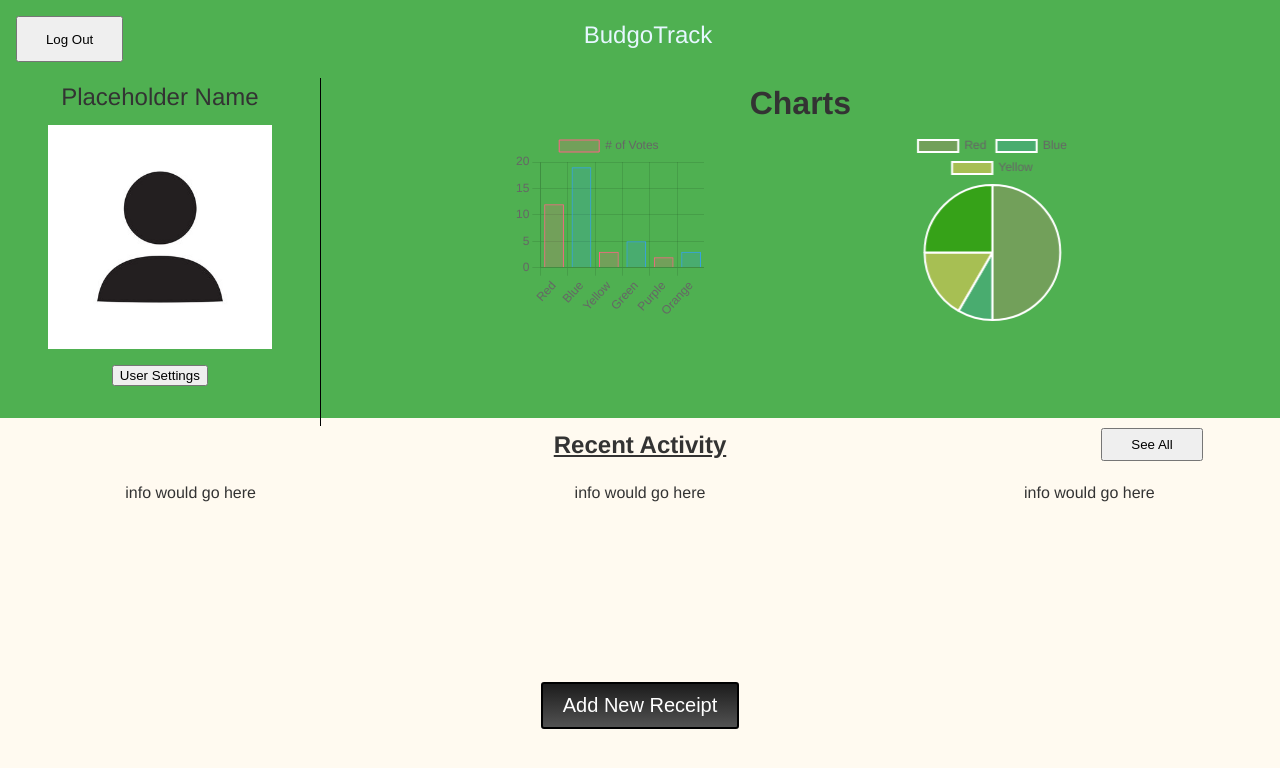
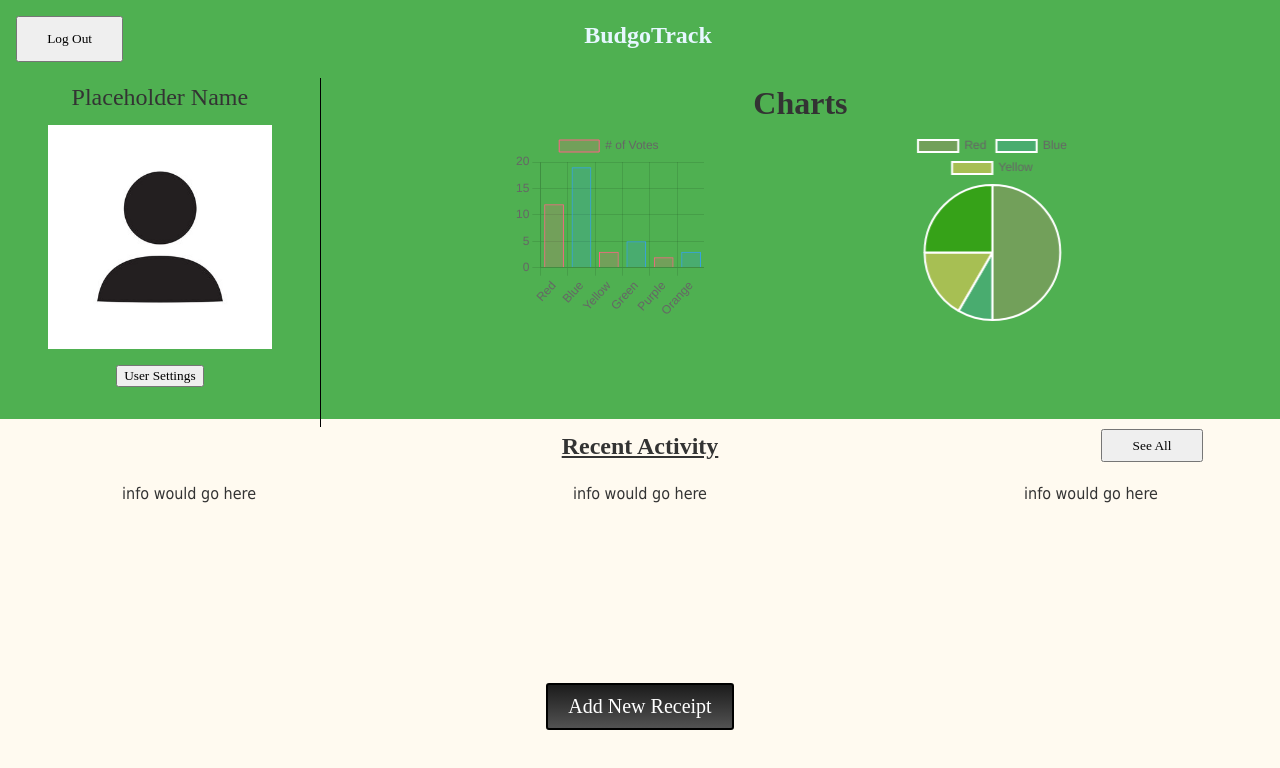
Before and after one commit to akoller01Maryville/cosc231BudgoTrack, a website: page public/chart.html in a window 1280 px wide. Drawn offline with nearby package versions, Linux system fonts and the light colour scheme; no server answers; a web font is replaced by a local one.

Commit message:
added Roboto Slab font throughout pages

```diff
--- a/public/chart.html
+++ b/public/chart.html
@@ -18,7 +18,7 @@
     </header>
     <div class="flexContainer">
         <div id="userHeading">
-            <div id="userDetails">Placeholder Name</div>
+            <div id="userDetails" class="roboto-slab-regular">Placeholder Name</div>
             <img src="images/defaultUser.jpeg" alt="User Profile Picture">
             <button onclick="window.location.href='profile.html'">User Settings</button>
         </div>
@@ -26,7 +26,7 @@
         <div class="verticalLine"></div>
 
         <div id="chartHeading">
-            <h1>Charts</h1>
+            <h1 class="roboto-slab-bold">Charts</h1>
 
             <div id="chartDisplay">
                 <canvas id="chart1"></canvas>
@@ -36,7 +36,7 @@
     </div>
 
     <div class="gridContainerActivity">
-        <h3 id="recentTitle">Recent Activity</h3>
+        <h3 id="recentTitle" class="roboto-slab-bold">Recent Activity</h3>
         <button id = "recentButton" onclick="window.location.href='statements.html'">See All</button>
         <div id="recent1">
             <p>info would go here</p>
--- a/public/stylesheets/styles.css
+++ b/public/stylesheets/styles.css
@@ -23,10 +23,20 @@
 }
 
 body {
-    font-family: Helvetica, sans-serif;
     line-height: 1.6;
     color: #333333;
     background-color: #fffaf0;
+    font-family: Tahoma, sans-serif;
+}
+
+button {
+    font-family: 'Roboto Slab', serif;
+}
+
+h2 {
+    font-family: 'Roboto Slab', serif;
+    font-weight: 700;
+    font-size: 2em;
 }
 
 header {    /* NOTE: all pages have: button -> title -> empty div inside header. these must exist in order to display correctly */
@@ -48,6 +58,8 @@ header h1 {                 /* title: CENTER */
     flex-basis: 50%;
     margin-bottom: 0.5rem;
     text-align: center;
+    font-family: 'Roboto Slab', serif;
+    font-weight: 700;
 }
 
 header div {                /* empty space: RIGHT */
@@ -327,3 +339,26 @@ footer {
 #loggedInContent {
     display: none;
 } */
+
+/******** FONTS ********/
+@font-face {
+    font-family: 'Roboto Slab';
+    font-style: normal;
+    font-display: swap;
+    src: url(https://fonts.gstatic.com/s/robotoslab/v34/BngMUXZYTXPIvIBgJJSb6ufN5qWr4xCC.woff2) format('woff2');
+    unicode-range: U+0000-00FF, U+0131, U+0152-0153, U+02BB-02BC, U+02C6, U+02DA, U+02DC, U+0304, U+0308, U+0329, U+2000-206F, U+2074, U+20AC, U+2122, U+2191, U+2193, U+2212, U+2215, U+FEFF, U+FFFD;
+  }
+
+.roboto-slab-regular {
+    font-family: "Roboto Slab", serif;
+    font-optical-sizing: auto;
+    font-weight: 400;
+    font-style: normal;
+  }
+
+.roboto-slab-bold {
+    font-family: "Roboto Slab", serif;
+    font-optical-sizing: auto;
+    font-weight: 700;
+    font-style: normal;
+  }
```
Also changed, not shown: public/profile.html (+0 -1 lines).
